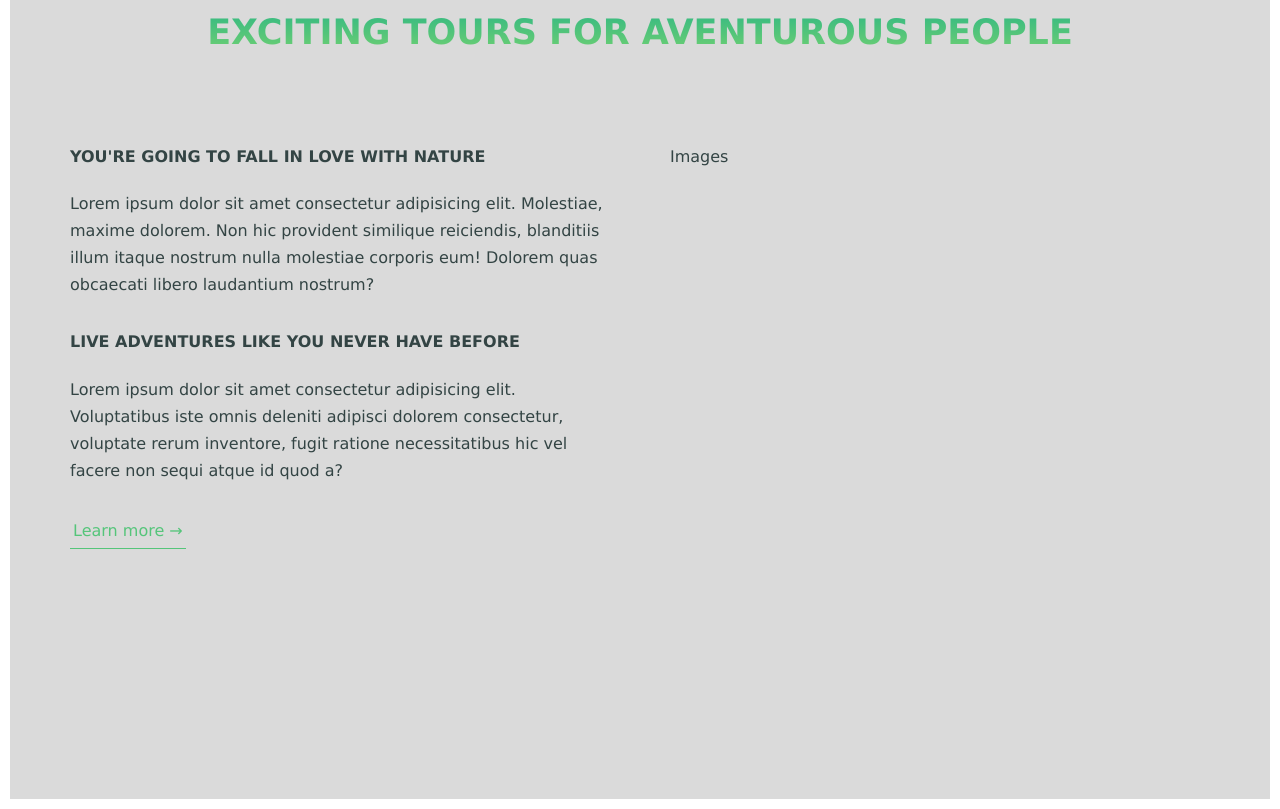
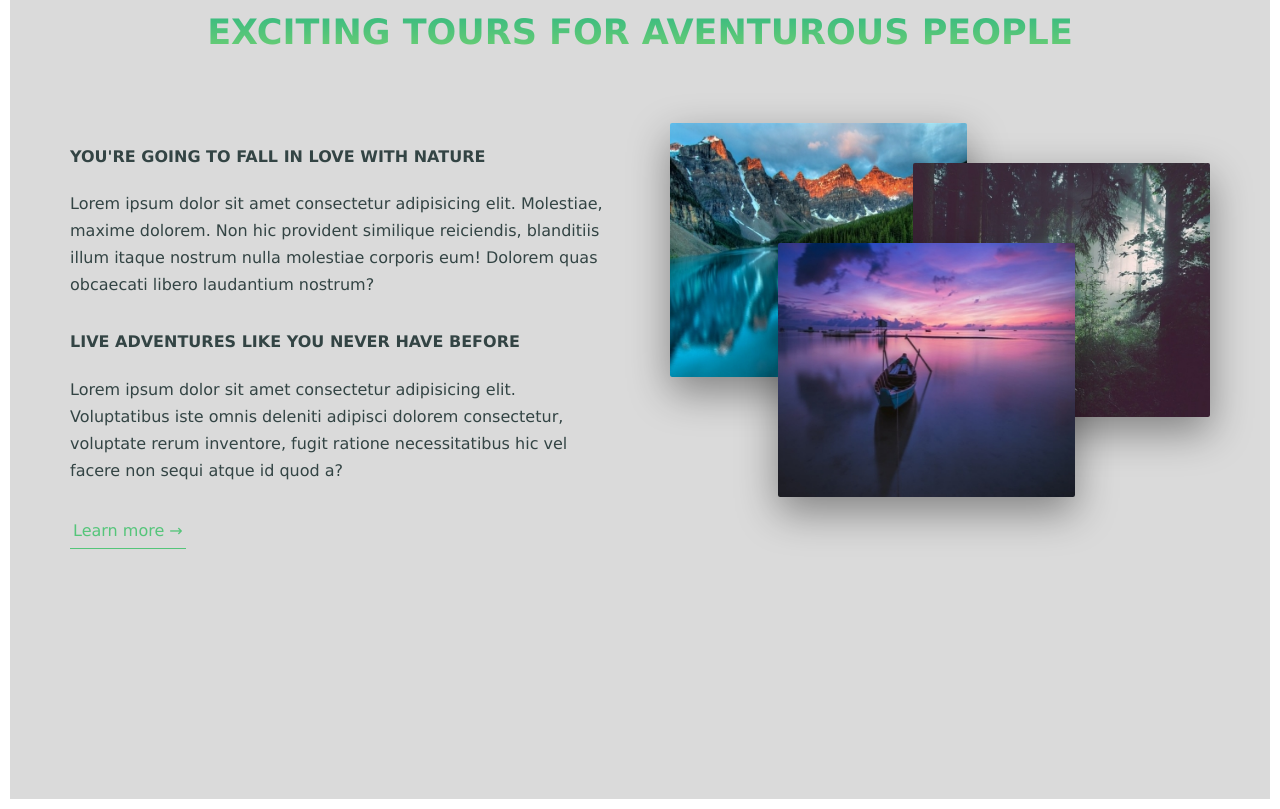
Before and after one commit to Krom121/float-grid-website, a website: page index.html in a window 1280 px wide. Shown: the part 857-1666 px from the top of the page. Drawn offline with Linux system fonts and the light colour scheme.

Commit message:
about sectin finished added img+components+html

```diff
--- a/index.html
+++ b/index.html
@@ -59,7 +59,9 @@
                <a href="#" class="btn-text">Learn more &rarr;</a>
               </div>
               <div class="col-1-of-2">
-                Images
+                <div class="composition"><img src="img/mountains.jpg" alt="mountains" class="composition__photo composition__photo--p1"></div>
+                <div class="composition"><img src="img/forrest.jpg" alt="forrest" class="composition__photo composition__photo--p2"></div>
+                <div class="composition"><img src="img/sunrise.jpg" alt="sunrise" class="composition__photo composition__photo--p3"></div>
               </div>
           </div>
         </section>
--- /dev/null
+++ b/sass/components/_composition.scss
@@ -0,0 +1,40 @@
+.composition{
+    position: relative;
+
+    &__photo{
+       width: 55%;
+       box-shadow: 0 1.5rem 4rem rgba(0,0,0,.4);
+       border-radius: 2px;
+       position: absolute;
+       z-index: 10;
+       transition: all .2s;
+       outline-offset: 2rem;
+
+       &--p1{
+           left: 0;
+           top: -2rem;
+        }
+
+       &--p2{
+            right: 0;
+            top: 2rem;
+        }
+
+        &--p3{
+            left: 20%;
+            top: 10rem;
+        }
+
+        &:hover{
+            outline: 1.5rem solid $color-primary;
+            transform: scale(1.05) translateY(-.5rem);
+            box-shadow: 0 2.5rem 4rem rgba(0,0,0,.5);
+            z-index: 20;
+        }
+    }
+
+    &:hover &__photo:not(:hover){
+        transform: scale(.95);
+
+    }
+}
--- a/sass/main.scss
+++ b/sass/main.scss
@@ -5,6 +5,7 @@
 @import "base/animations";
 @import "base/typography";
 @import "base/utilities";
+@import "components/composition";
 @import "components/button";
 @import "layout/header";
 @import "layout/grid";
```
Also changed, not shown: css/main.css, img/forrest.jpg (added), img/mountains.jpg (added), img/sunrise.jpg (added).
